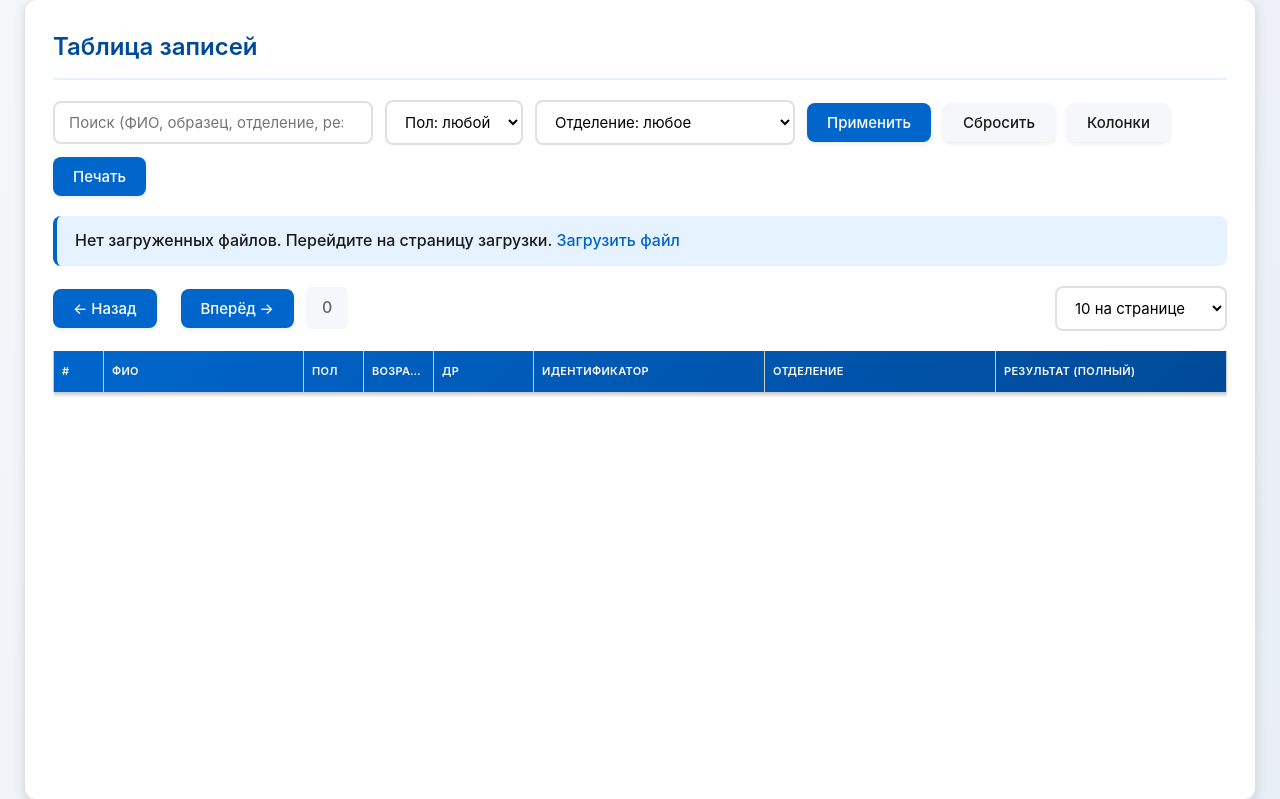
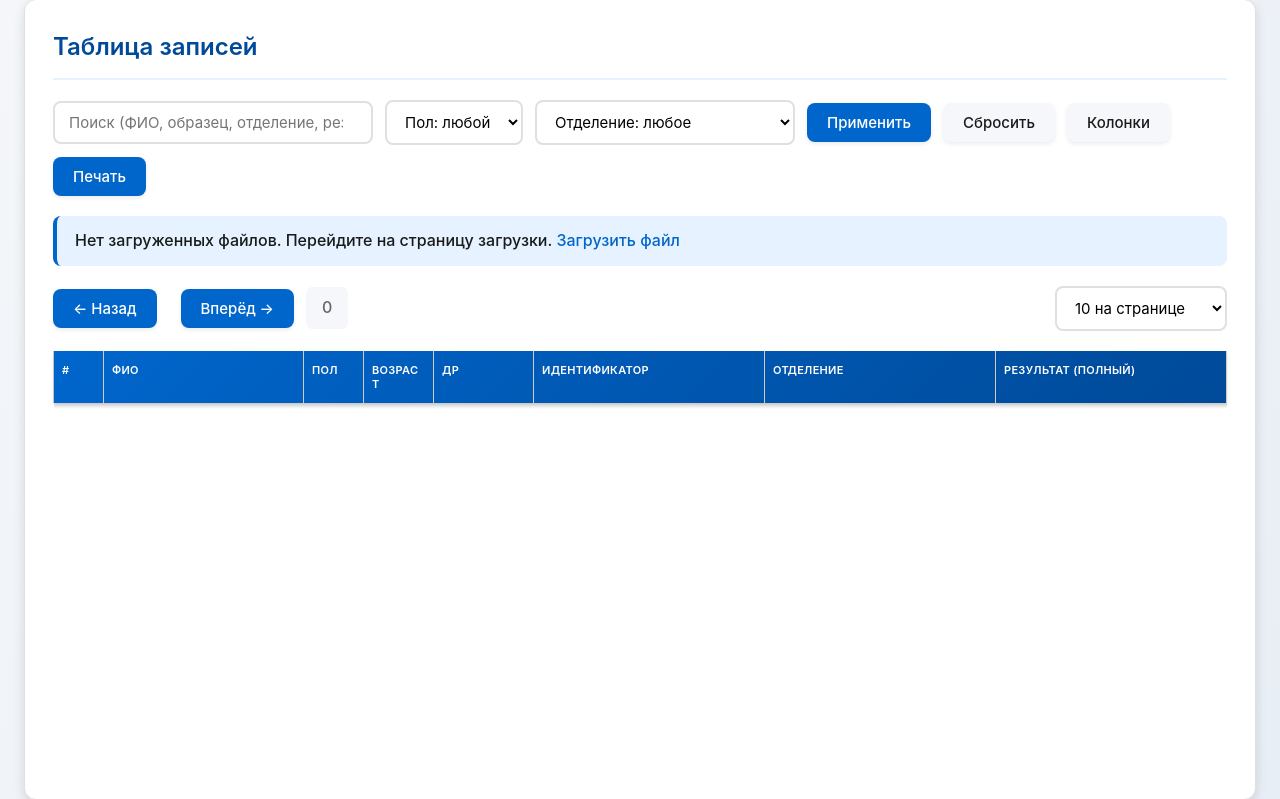
Before and after one commit to sherbaksa/MedPars, a Flask app: page /table in a window 1280 px wide. Shown: the part 105-904 px from the top of the page. Run offline with Flask 3, Linux system fonts and the light colour scheme; data that the repository does not hold is empty.

```diff
--- a/lab_parser/app/static/css/main.css
+++ b/lab_parser/app/static/css/main.css
@@ -739,10 +739,11 @@ code {
   font-size: 11px;
   text-transform: uppercase;
   letter-spacing: 0.3px;
-  white-space: nowrap;
-  overflow: hidden;
-  text-overflow: ellipsis;
+  white-space: normal;
+  word-wrap: break-word;
   cursor: help;
+  vertical-align: top;
+  line-height: 1.3;
 }
 
 .table-body-wrapper table thead::after {
```
